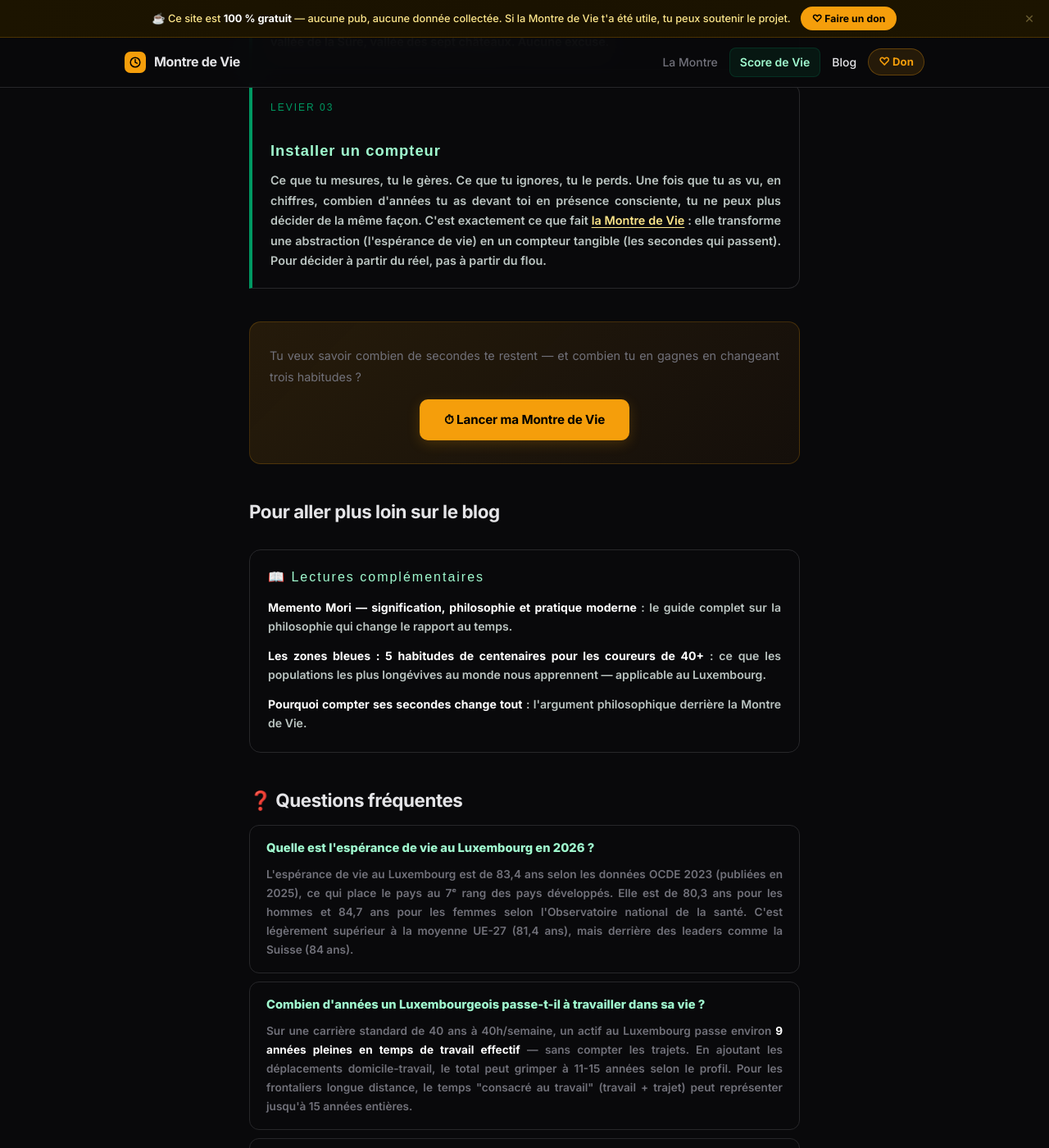
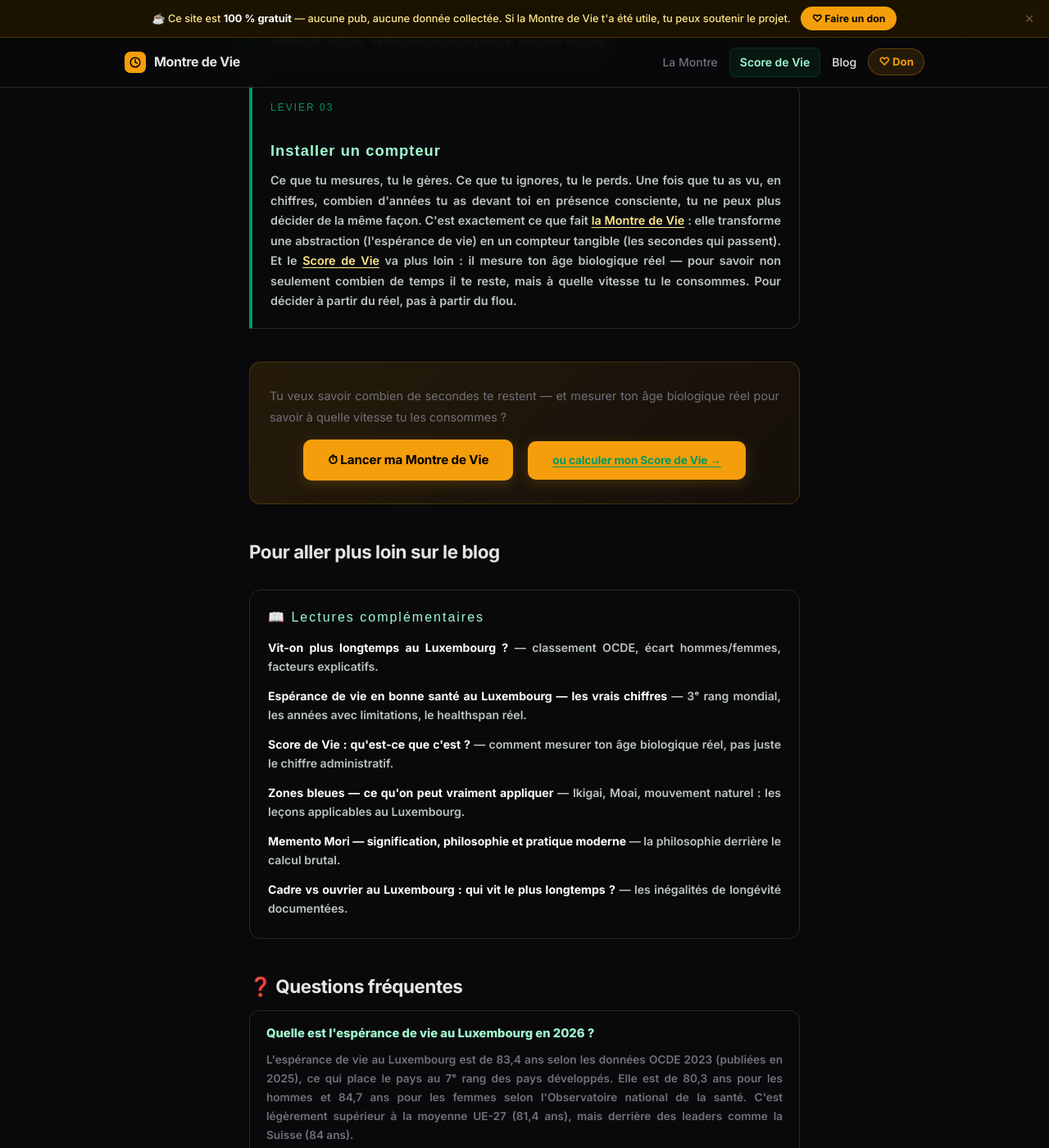
Before and after one commit to SebRunNature/memento-mori, a Jekyll site: the page built from _posts/2026-05-10-esperance-vie-luxembourg-travail-temps-vraiment-vivant.html, in a window 1280 px wide and 1400 px high, scrolled down 7272 px. Shown: the whole window at 82% size. Built offline with Jekyll 4.4.1, drawn with Linux system fonts in a browser that asks for light colours.

Commit message:
Update 2026-05-10-esperance-vie-luxembourg-travail-temps-vraiment-vivant.html

```diff
--- a/_posts/2026-05-10-esperance-vie-luxembourg-travail-temps-vraiment-vivant.html
+++ b/_posts/2026-05-10-esperance-vie-luxembourg-travail-temps-vraiment-vivant.html
@@ -1,7 +1,7 @@
 ---
 layout: default
-title: "Espérance de vie au Luxembourg : combien d'années es-tu vraiment vivant ?"
-description: "Espérance de vie au Luxembourg : 83,4 ans. Mais combien de ces années passes-tu vraiment à vivre, hors travail, sommeil et trajets ? Le calcul brutal."
+title: "Espérance de vie au Luxembourg : combien d'années vraiment vivant ? Le calcul"
+description: "83 ans au Luxembourg — mais 15 à 20 ans de vie réellement libre. Travail, trajets, sommeil : le calcul brutal ligne par ligne. Ce que ça change pour toi aujourd'hui."
 excerpt: "Le Luxembourg affiche 83,4 ans d'espérance de vie, 7ᵉ rang de l'OCDE. Mais sur ces 83 années, combien passes-tu réellement à vivre — éveillé, présent, libre ? Le calcul est cru. Et il change tout."
 date: 2026-05-10
 author: Sébastien Salomon
@@ -13,7 +13,7 @@ author: Sébastien Salomon
 <article>
   <h1>Espérance de vie au Luxembourg : es-tu <em>vraiment vivant</em> au travail ?</h1>
 
-  <div class="post-meta">10 mai 2026 &nbsp;·&nbsp; Sébastien Salomon &nbsp;·&nbsp; 13 min de lecture</div>
+  <div class="post-meta"><time datetime="2026-05-10">10 mai 2026</time> &nbsp;·&nbsp; Sébastien Salomon &nbsp;·&nbsp; 13 min de lecture</div>
 
   <p>Le Luxembourg affiche 83,4 ans d'espérance de vie, 7ᵉ rang de l'OCDE. Mais sur ces 83 années, combien passes-tu réellement à vivre — éveillé, présent, libre ? Le calcul est cru. Et il change tout.</p>
 
@@ -224,12 +224,14 @@ author: Sébastien Salomon
   <div class="lever">
     <div class="lever-num">Levier 03</div>
     <h3>Installer un compteur</h3>
-    <p>Ce que tu mesures, tu le gères. Ce que tu ignores, tu le perds. Une fois que tu as vu, en chiffres, combien d'années tu as devant toi en présence consciente, tu ne peux plus décider de la même façon. C'est exactement ce que fait <a href="/montre/">la Montre de Vie</a> : elle transforme une abstraction (l'espérance de vie) en un compteur tangible (les secondes qui passent). Pour décider à partir du réel, pas à partir du flou.</p>
+    <p>Ce que tu mesures, tu le gères. Ce que tu ignores, tu le perds. Une fois que tu as vu, en chiffres, combien d'années tu as devant toi en présence consciente, tu ne peux plus décider de la même façon. C'est exactement ce que fait <a href="/montre/">la Montre de Vie</a> : elle transforme une abstraction (l'espérance de vie) en un compteur tangible (les secondes qui passent). Et le <a href="/score/">Score de Vie</a> va plus loin : il mesure ton âge biologique réel — pour savoir non seulement combien de temps il te reste, mais à quelle vitesse tu le consommes. Pour décider à partir du réel, pas à partir du flou.</p>
   </div>
 
   <div class="cta-montre">
-    <p>Tu veux savoir combien de secondes te restent — et combien tu en gagnes en changeant trois habitudes ?</p>
-    <a href="https://montre-de-vie.com/montre/" target="_blank">⏱ Lancer ma Montre de Vie</a>
+    <p>Tu veux savoir combien de secondes te restent — et mesurer ton âge biologique réel pour savoir à quelle vitesse tu les consommes ?</p>
+    <a href="/montre/" aria-label="Lancer ma Montre de Vie">⏱ Lancer ma Montre de Vie</a>
+    &nbsp;&nbsp;
+    <a href="/score/" aria-label="Calculer mon Score de Vie" style="font-size:.85rem;color:var(--green);text-decoration:underline">ou calculer mon Score de Vie →</a>
   </div>
 
   <h2>Pour aller plus loin sur le blog</h2>
@@ -237,9 +239,12 @@ author: Sébastien Salomon
   <div class="related-articles">
     <div class="related-title">📖 Lectures complémentaires</div>
     <ul>
-      <li><a href="/blog/2026/05/06/memento-mori-signification-philosophie-pratique/"><strong>Memento Mori — signification, philosophie et pratique moderne</strong></a> : le guide complet sur la philosophie qui change le rapport au temps.</li>
-      <li><a href="/blog/2026/05/08/zones-bleues-habitudes-centenaires-coureurs-40-ans/"><strong>Les zones bleues : 5 habitudes de centenaires pour les coureurs de 40+</strong></a> : ce que les populations les plus longévives au monde nous apprennent — applicable au Luxembourg.</li>
-      <li><a href="/blog/2026/05/05/pourquoi-compter-ses-secondes/"><strong>Pourquoi compter ses secondes change tout</strong></a> : l'argument philosophique derrière la Montre de Vie.</li>
+      <li><a href="/blog/2026/05/30/vit-on-plus-longtemps-luxembourg/"><strong>Vit-on plus longtemps au Luxembourg ?</strong></a> — classement OCDE, écart hommes/femmes, facteurs explicatifs.</li>
+      <li><a href="/blog/2026/06/22/esperance-de-vie-en-bonne-sante-au-luxembourg-les-vrais-chiffres/"><strong>Espérance de vie en bonne santé au Luxembourg — les vrais chiffres</strong></a> — 3ᵉ rang mondial, les années avec limitations, le healthspan réel.</li>
+      <li><a href="/score-de-vie/"><strong>Score de Vie : qu'est-ce que c'est ?</strong></a> — comment mesurer ton âge biologique réel, pas juste le chiffre administratif.</li>
+      <li><a href="/blog/2026/06/28/zones-bleues-ce-qu-on-peut-vraiment-appliquer/"><strong>Zones bleues — ce qu'on peut vraiment appliquer</strong></a> — Ikigai, Moai, mouvement naturel : les leçons applicables au Luxembourg.</li>
+      <li><a href="/blog/2026/05/06/memento-mori-signification-philosophie-pratique/"><strong>Memento Mori — signification, philosophie et pratique moderne</strong></a> — la philosophie derrière le calcul brutal.</li>
+      <li><a href="/blog/2026/05/14/cadre-ouvrier-luxembourg-esperance-vie-longevite/"><strong>Cadre vs ouvrier au Luxembourg : qui vit le plus longtemps ?</strong></a> — les inégalités de longévité documentées.</li>
     </ul>
   </div>
 
```
